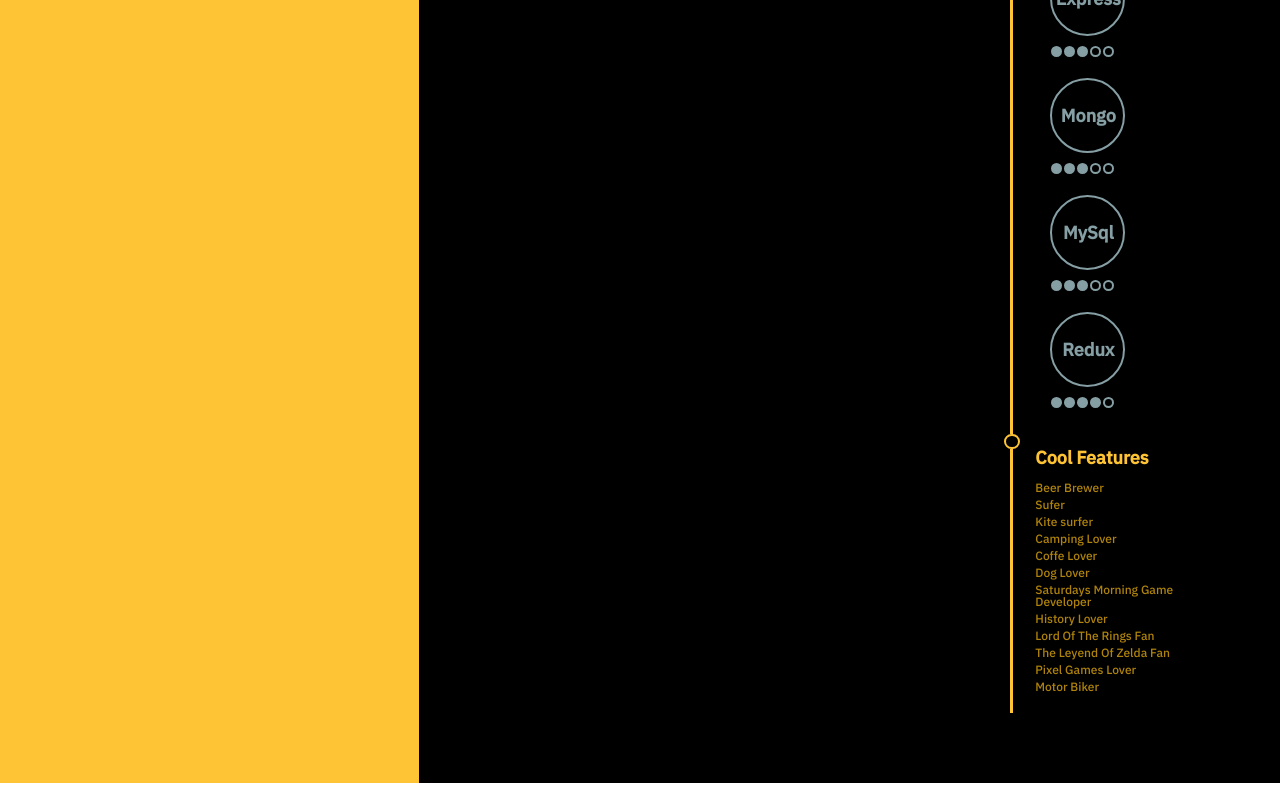
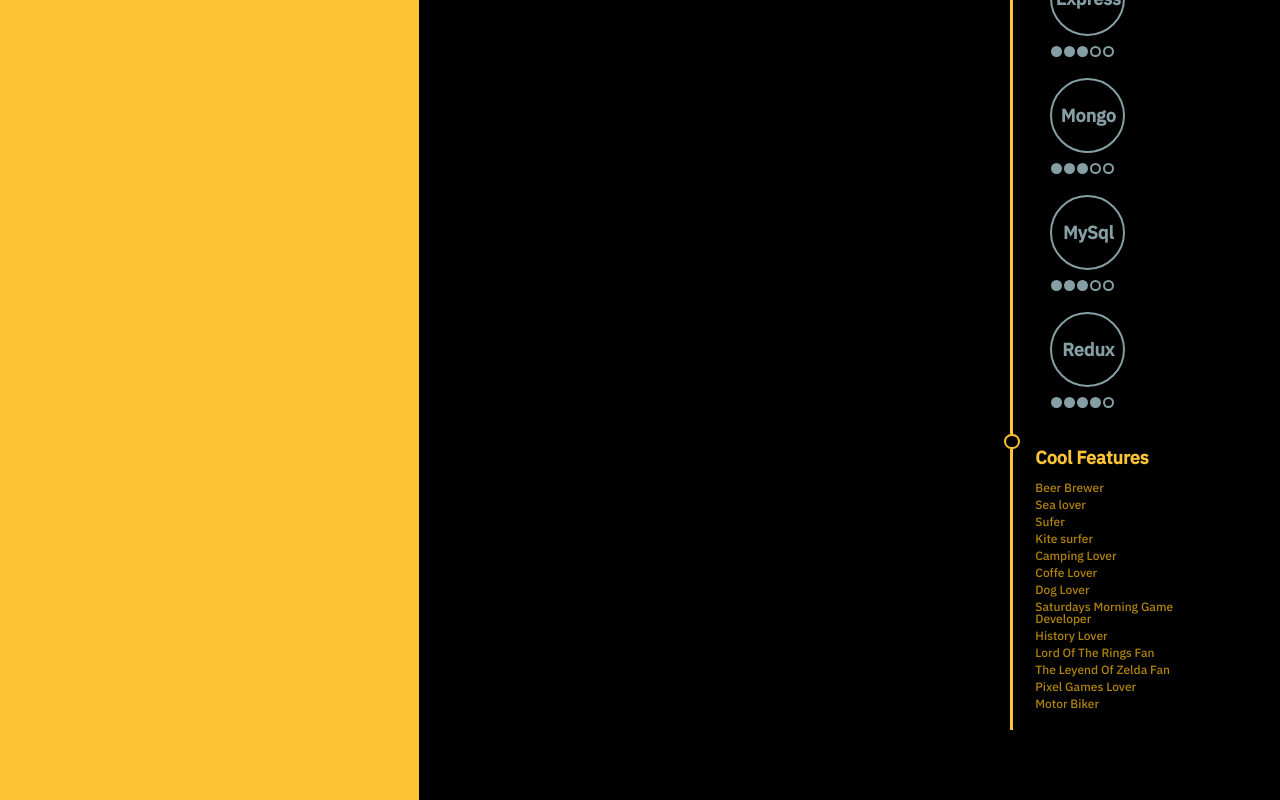
Before and after one commit to joaquincamara/cv-manager, a React (Create React App) app: page / in a window 1280 px wide. Shown: the part 1121-1921 px from the top of the page. Built offline with nearby package versions, Linux system fonts and the light colour scheme.

Commit message:
adding a cool feature

```diff
--- a/src/components/skillsInfo/SkillsInfo.jsx
+++ b/src/components/skillsInfo/SkillsInfo.jsx
@@ -28,6 +28,7 @@ export const SkillsInfo = () => {
         sectionTitle={'Cool Features'}
         textList={[
           'Beer Brewer',
+          'Sea lover',
           'Sufer',
           'Kite surfer',
           'Camping Lover',
```
